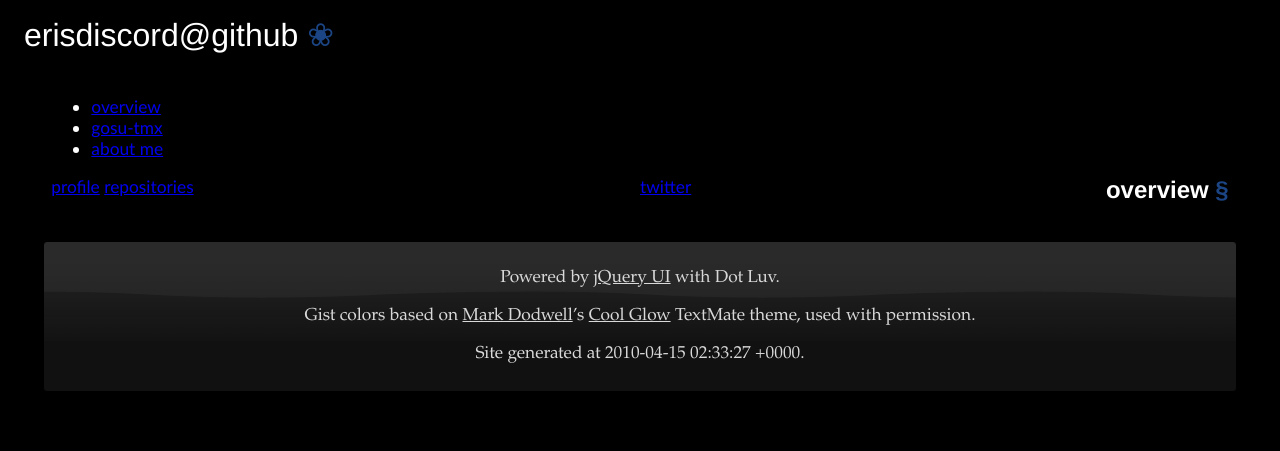
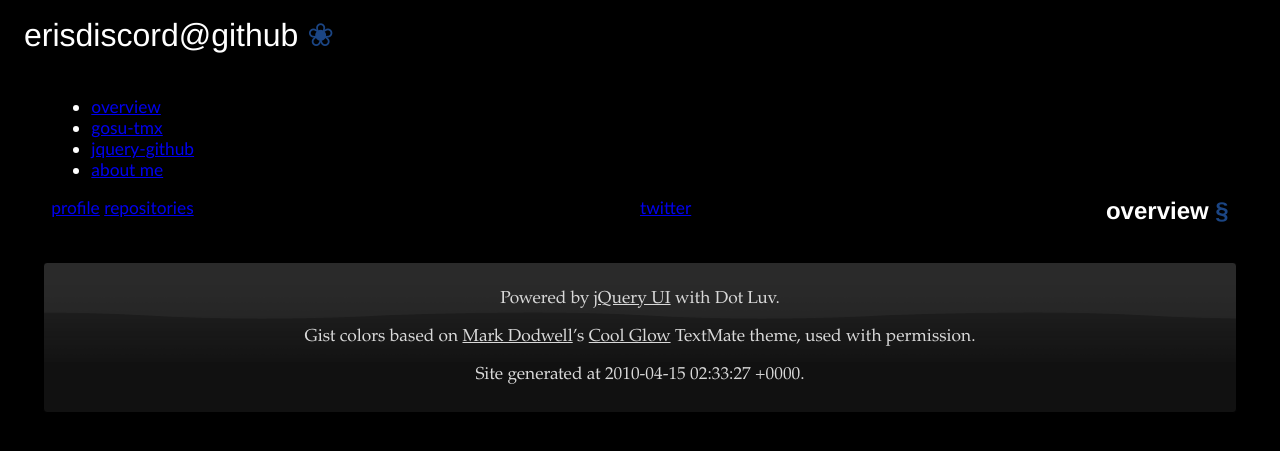
Before and after one commit to erisdev/erisdev.github.io, a Jekyll site: the page built from index.html, in a window 1280 px wide. Shown: the top 451 px of the page. Built offline with Jekyll 4.4.1, drawn with Linux system fonts in a browser that asks for light colours; nearby versions of some CDN libraries; library files that are not in the unit come from our copies; Markdown is read by kramdown in place of the engine named in the settings.

Commit message:
added link to jquery-github page

```diff
--- a/index.html
+++ b/index.html
@@ -6,6 +6,7 @@ title: erisdiscord@github
 	<ul>
 		<li><a href="#overview">overview</a></li>
 		<li><a href="gosu-tmx" title="gosu-tmx">gosu-tmx</a></li>
+		<li><a href="jquery-github" title="jquery-github">jquery-github</a></li>
 		<li><a href="pages/about" title="about">about me</a></li>
 	</ul>
 
```
